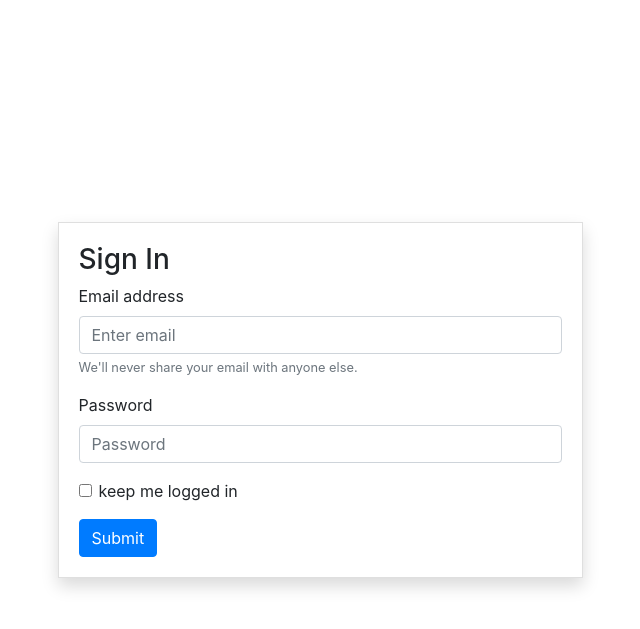
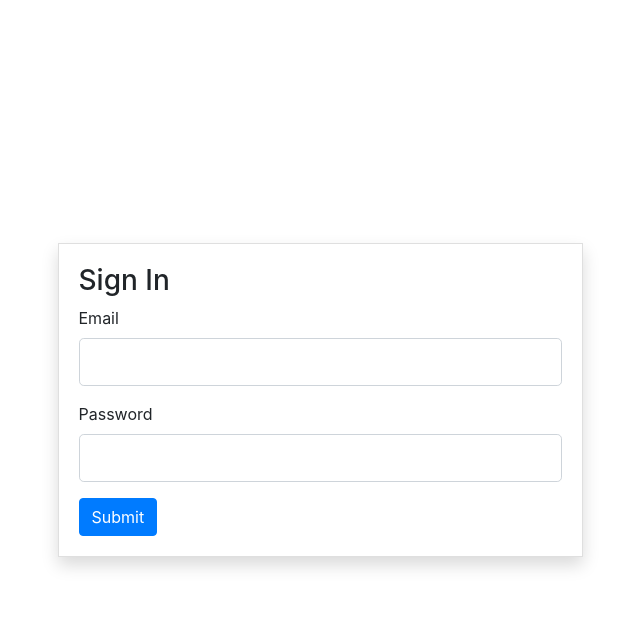
Before and after one commit to pankajthekush/flask_boilerplate, a Flask app: page /login in a window 1280 px wide. Shown: the top 629 px of the page, without its empty margins (320-960 px from the left). Run offline with Flask 2, Linux system fonts and the light colour scheme; some libraries are stand-ins or nearby versions.

Commit message:
login form

```diff
--- /dev/null
+++ b/login/forms.py
@@ -0,0 +1,8 @@
+from wtforms import Form, StringField,PasswordField, BooleanField
+from wtforms import validators, SubmitField
+from wtforms.validators import DataRequired,Email
+
+class LoginForm(Form):
+    email = StringField('Email',validators=[DataRequired()])
+    password = PasswordField('Password', validators=[DataRequired(),Email()])
+    submit = SubmitField('Login')
--- a/login/models.py
+++ b/login/models.py
@@ -4,7 +4,7 @@ from flask_login import UserMixin
 
 class Users( UserMixin, db.Model):
     id= db.Column(db.Integer, primary_key = True)
-    username = db.Column(db.String, unique=True)
+    email = db.Column(db.String, unique=True)
     password = db.Column(db.String)
     is_admin = db.Column(db.String)
     company = db.Column(db.String)
--- a/login/routes.py
+++ b/login/routes.py
@@ -2,10 +2,10 @@ from posixpath import abspath
 import flask_login
 from flask_login import login_user, login_required, LoginManager
 from app import app
-from flask import Blueprint, render_template
+from flask import Blueprint, render_template, redirect
 import os
 from .models import Users
-
+from .forms import LoginForm
 
 
 login_manager = LoginManager()
@@ -18,6 +18,11 @@ def user_loader(user_id):
 api_login = Blueprint('login',__name__)
 
 
-@api_login.route('/login',methods=['GET'])
+@api_login.route('/login',methods=['GET',"POST"])
 def login():
-    return render_template('login.html')
+    loginform = LoginForm()
+    return render_template('login.html', form=loginform)
+
+login_manager.unauthorized_handler
+def unauth_handler():
+    return redirect('login')
--- a/templates/login.html
+++ b/templates/login.html
@@ -20,17 +20,12 @@
                                 <h3>Sign In</h3>
                                 <form>
                                     <div class="form-group">
-                                        <label for="exampleInputEmail1">Email address</label>
-                                        <input type="email" class="form-control" id="exampleInputEmail1" aria-describedby="emailHelp" placeholder="Enter email">
-                                        <small id="emailHelp" class="form-text text-muted">We'll never share your email with anyone else.</small>
+                                        {{ form.email.label(class="form-control-label") }}
+                                        {{ form.email(class="form-control form-control-lg") }}
                                     </div>
                                     <div class="form-group">
-                                        <label for="exampleInputPassword1">Password</label>
-                                        <input type="password" class="form-control" id="exampleInputPassword1" placeholder="Password">
-                                    </div>
-                                    <div class="form-group form-check">
-                                        <input type="checkbox" class="form-check-input" id="exampleCheck1">
-                                        <label class="form-check-label" for="exampleCheck1">keep me logged in</label>
+                                        {{ form.password.label(class="form-control-label") }}
+                                        {{ form.password(class="form-control form-control-lg") }}
                                     </div>
                                     <button type="submit" class="btn btn-primary">Submit</button>
                                 </form>
```
